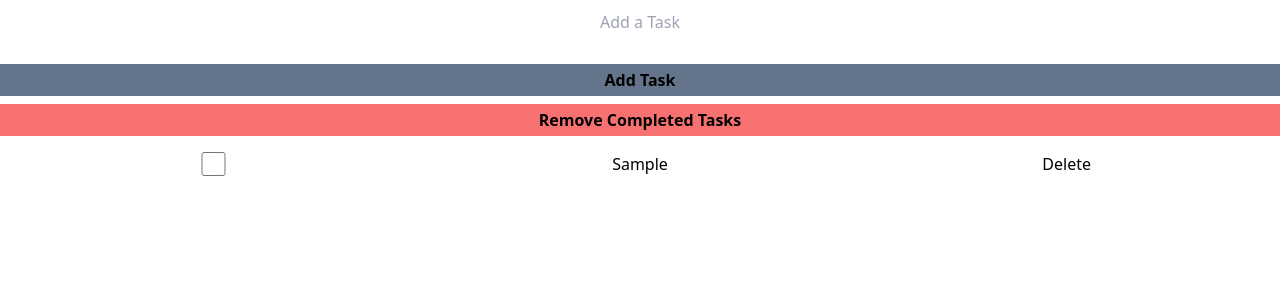
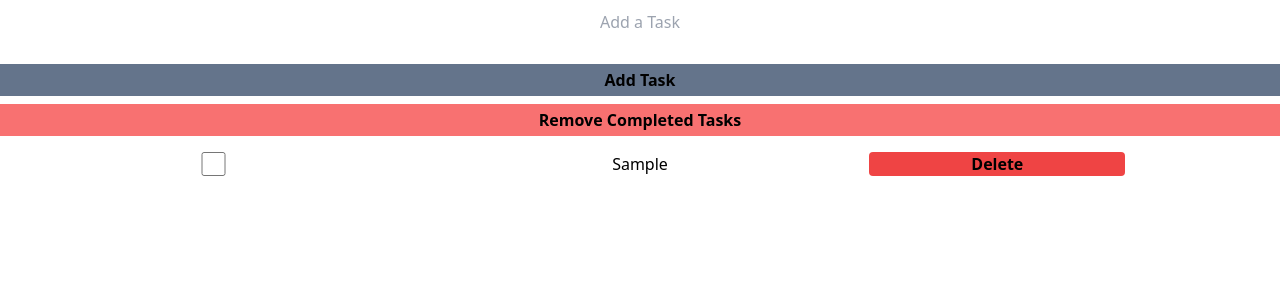
Before and after one commit to gtstarnes/ReactTodo, a React (Vite) app: page / in a window 1280 px wide. Both pictures are taken after typing "Sample" into the empty fields and a click on the button "Add Task". Shown: the top 300 px of the page. Built offline with nearby package versions, Linux system fonts and the light colour scheme.

Commit message:
added styles to delete button

```diff
--- a/src/Components/TodoList.tsx
+++ b/src/Components/TodoList.tsx
@@ -79,7 +79,7 @@ const TodoList = () => {
                         <div className="grid grid-cols-3" key={task.task}>
                             <input type="checkbox" onChange={() => changeStatus(task.task)} />
                             <p className={task.status ? 'line-through':''}>{task.task}</p>
-                            <button onClick={() => deleteTask(task.task)}>Delete</button>
+                            <button onClick={() => deleteTask(task.task)} className="bg-red-500 w-[60%] rounded font-semibold ml-4">Delete</button>
                         </div>
                     )
                 })
```
